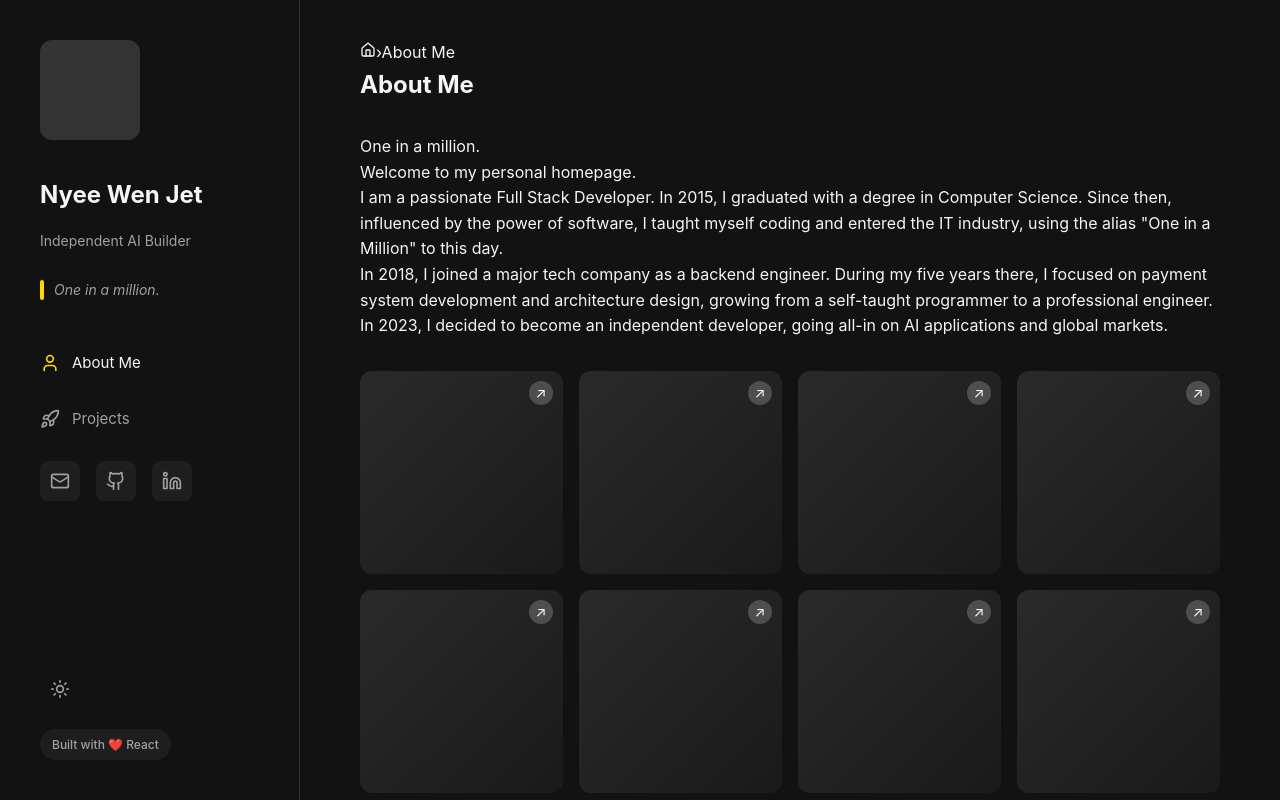
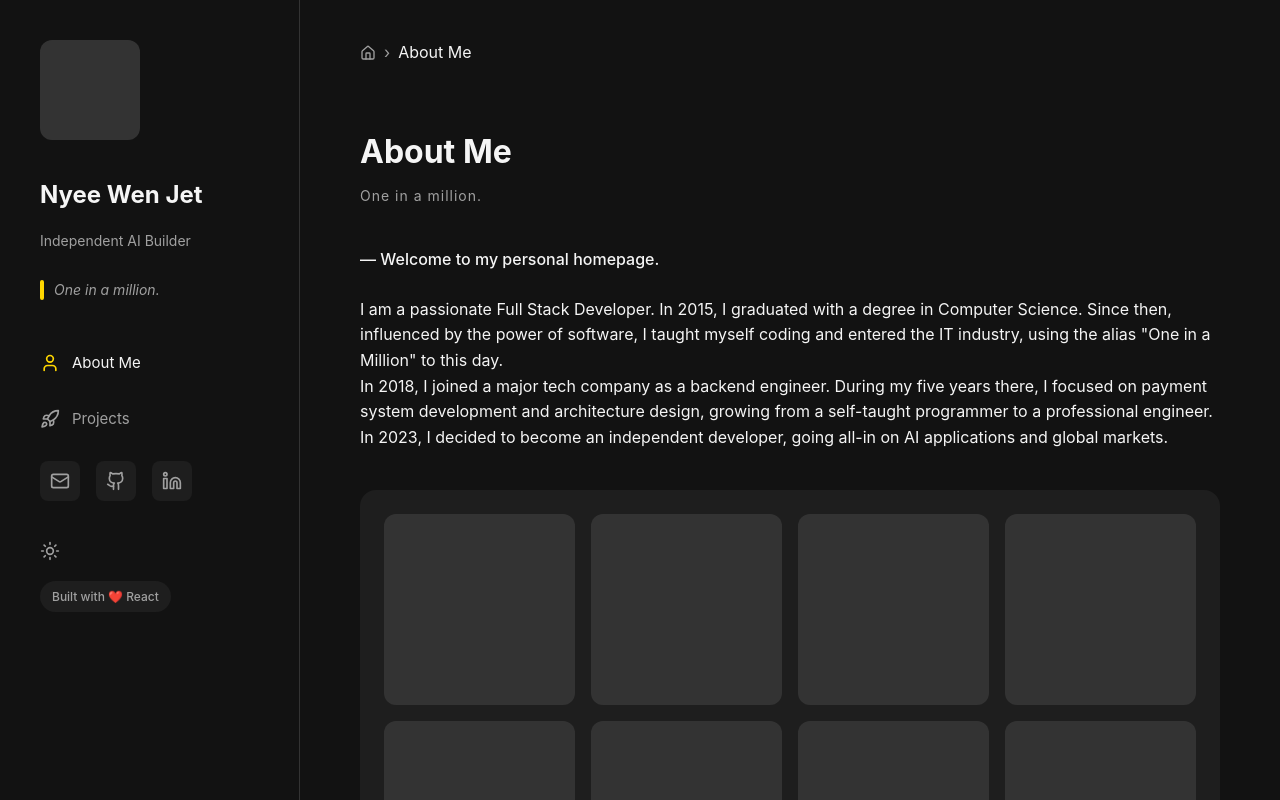
Before and after one commit to JetC0918/portfolio, a React (Vite) app: page /about in a window 1280 px wide. Shown: the top 800 px of the page. Built offline with nearby package versions, Linux system fonts and the light colour scheme.

Commit message:
Add Portfolio Page

```diff
--- a/src/components/PhotoGrid.css
+++ b/src/components/PhotoGrid.css
@@ -1,15 +1,25 @@
+.photo-grid-card {
+    background-color: var(--bg-secondary);
+    /* Darker/Lighter container */
+    padding: 24px;
+    border-radius: 16px;
+    margin-top: 40px;
+}
+
 .photo-grid {
     display: grid;
     grid-template-columns: repeat(4, 1fr);
     gap: 16px;
-    margin-top: 32px;
+    margin-top: 0;
+    /* Remove top margin as container provides padding/spacing */
 }
 
 .photo-item {
     aspect-ratio: 1;
     border-radius: 12px;
     overflow: hidden;
-    background-color: var(--bg-secondary);
+    background-color: rgba(255, 255, 255, 0.05);
+    /* Placeholder bg */
     position: relative;
     transition: transform 0.2s;
 }
@@ -21,7 +31,10 @@
 .photo-placeholder {
     width: 100%;
     height: 100%;
-    background: linear-gradient(135deg, #2a2a2a 0%, #1a1a1a 100%);
+    /* Keep placeholders looking nice, maybe actual images later */
+    background-size: cover;
+    background-position: center;
+    background-color: #333;
     display: flex;
     align-items: flex-start;
     justify-content: flex-end;
@@ -29,7 +42,8 @@
 }
 
 .photo-icon {
-    background: rgba(255, 255, 255, 0.2);
+    background: rgba(0, 0, 0, 0.5);
+    /* Darker backdrop for visibility */
     width: 24px;
     height: 24px;
     border-radius: 50%;
--- a/src/components/PhotoGrid.jsx
+++ b/src/components/PhotoGrid.jsx
@@ -8,9 +8,7 @@ export function PhotoGrid() {
         <div className="photo-grid">
             {photos.map((_, index) => (
                 <div key={index} className="photo-item">
-                    <div className="photo-placeholder">
-                        <span className="photo-icon">↗</span>
-                    </div>
+                    <div className="photo-placeholder"></div>
                 </div>
             ))}
         </div>
--- a/src/components/Sidebar.css
+++ b/src/components/Sidebar.css
@@ -122,14 +122,14 @@
 }
 
 .theme-toggle {
-    margin-top: auto;
-    /* Pushes this and subsequent elements to the bottom */
+    margin-top: 20px;
     background: transparent;
     border: none;
     cursor: pointer;
     color: var(--text-secondary);
     display: flex;
-    padding: 10px;
+    padding: 0;
+    /* Remove padding if icon only or adjust */
     margin-bottom: 20px;
 }
 
--- a/src/pages/AboutPage.jsx
+++ b/src/pages/AboutPage.jsx
@@ -16,16 +16,16 @@ export function AboutPage() {
             </div>
 
             <section className="section">
-                <div className="section-header">
+                <section className="section">
+                    <div className="about-header">
                         <h1 className="page-title">About Me</h1>
+                        <p className="page-subtitle">One in a million.</p>
                     </div>
-
-                <p className="page-subtitle">One in a million.</p>
 
                     <div className="about-content">
                         <div className="bio-block">
-                        <p>
-                            Welcome to my personal homepage.
+                            <p className="intro-text">
+                                — Welcome to my personal homepage.
                             </p>
                             <p>
                                 I am a passionate Full Stack Developer. In 2015, I graduated with a degree in Computer Science. Since then, influenced by the power of software, I taught myself coding and entered the IT industry, using the alias "One in a Million" to this day.
@@ -38,8 +38,11 @@ export function AboutPage() {
                             </p>
                         </div>
 
+                        <div className="photo-grid-card">
                             <PhotoGrid />
                         </div>
+                    </div>
+                </section>
             </section>
         </div>
     );
--- a/src/sections/Sections.css
+++ b/src/sections/Sections.css
@@ -38,6 +38,61 @@
 .section-more:hover {
     color: var(--accent-color);
 }
+
+/* About Page Styles */
+.about-header {
+    margin-bottom: 40px;
+    margin-top: 60px;
+    /* "Move Below More Space" - space between breadcrumb and header */
+}
+
+.breadcrumb {
+    display: flex;
+    align-items: center;
+    gap: 8px;
+    font-size: 16px;
+    /* Bigger font as requested */
+    color: var(--text-secondary);
+    margin-bottom: 20px;
+}
+
+.breadcrumb-link {
+    display: flex;
+    align-items: center;
+    color: var(--text-secondary);
+    text-decoration: none;
+    transition: color 0.2s;
+}
+
+.breadcrumb-link:hover {
+    color: var(--text-primary);
+}
+
+.breadcrumb-current {
+    color: var(--text-primary);
+    /* Highlight current page */
+}
+
+
+.page-title {
+    font-size: 32px;
+    font-weight: 700;
+    color: var(--text-primary);
+    margin-bottom: 8px;
+}
+
+.page-subtitle {
+    font-size: 14px;
+    color: var(--text-secondary);
+    letter-spacing: 1px;
+}
+
+.intro-text {
+    font-weight: 500;
+    color: var(--text-primary);
+    margin-bottom: 24px;
+}
+
 
 /* Hero Section specific */
 .hero-content {
```
Lines whose indentation alone changed are shown as unchanged.
